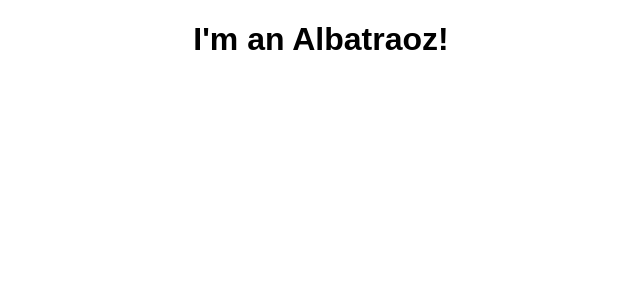
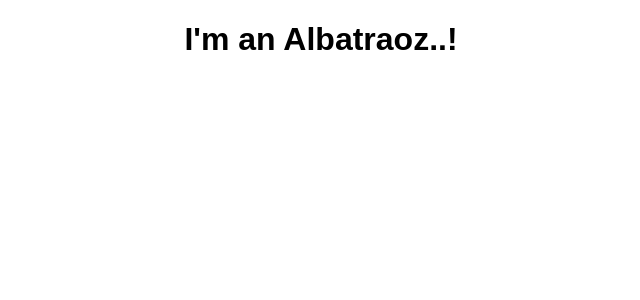
Before and after one commit to c8hrish/react-complete-guide, a React (Create React App) app: page / in a window 1280 px wide. Shown: the top 300 px of the page, without its empty margins (319-959 px from the left). Built offline with nearby package versions, Linux system fonts and the light colour scheme.

Commit message:
template div changed customized

```diff
--- a/src/App.js
+++ b/src/App.js
@@ -6,7 +6,7 @@ class App extends Component {
   render() {
     return (
       <div className="App">
-        <h1>I'm an Albatraoz!</h1>
+        <h1>I'm an Albatraoz..!</h1>
       </div>
     );
   }
```
